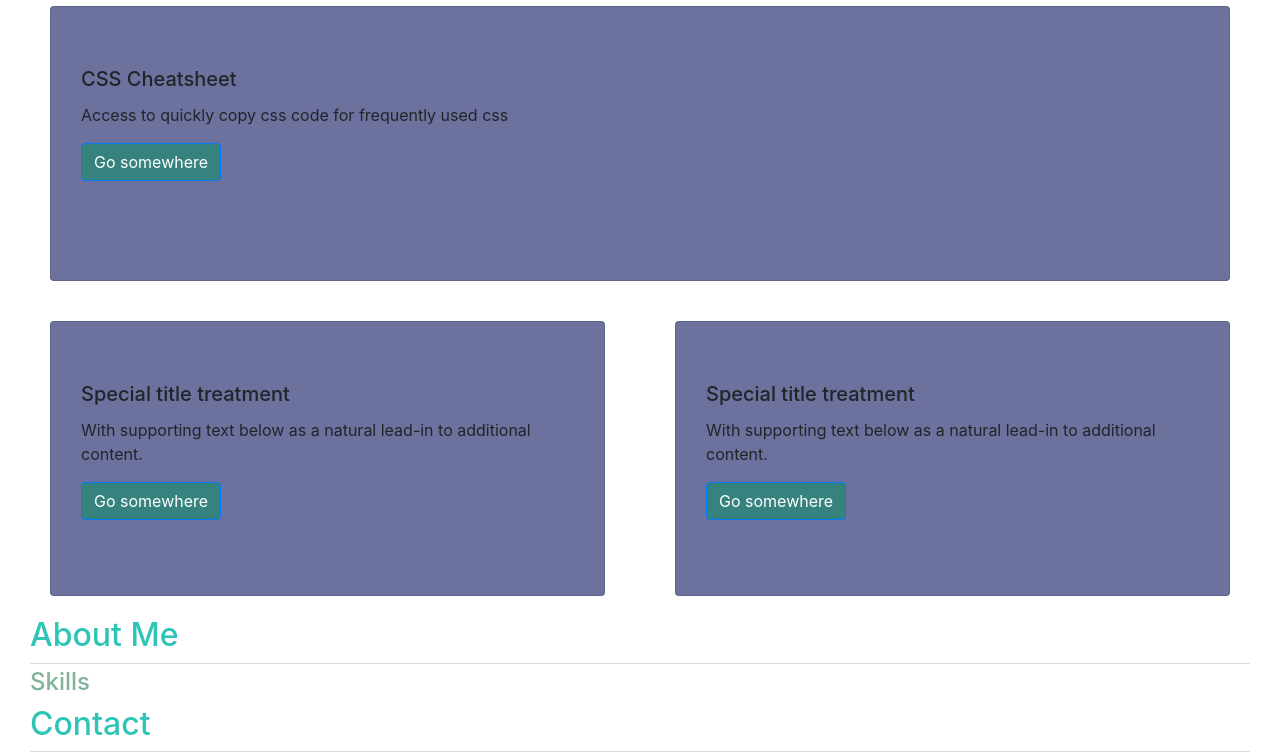
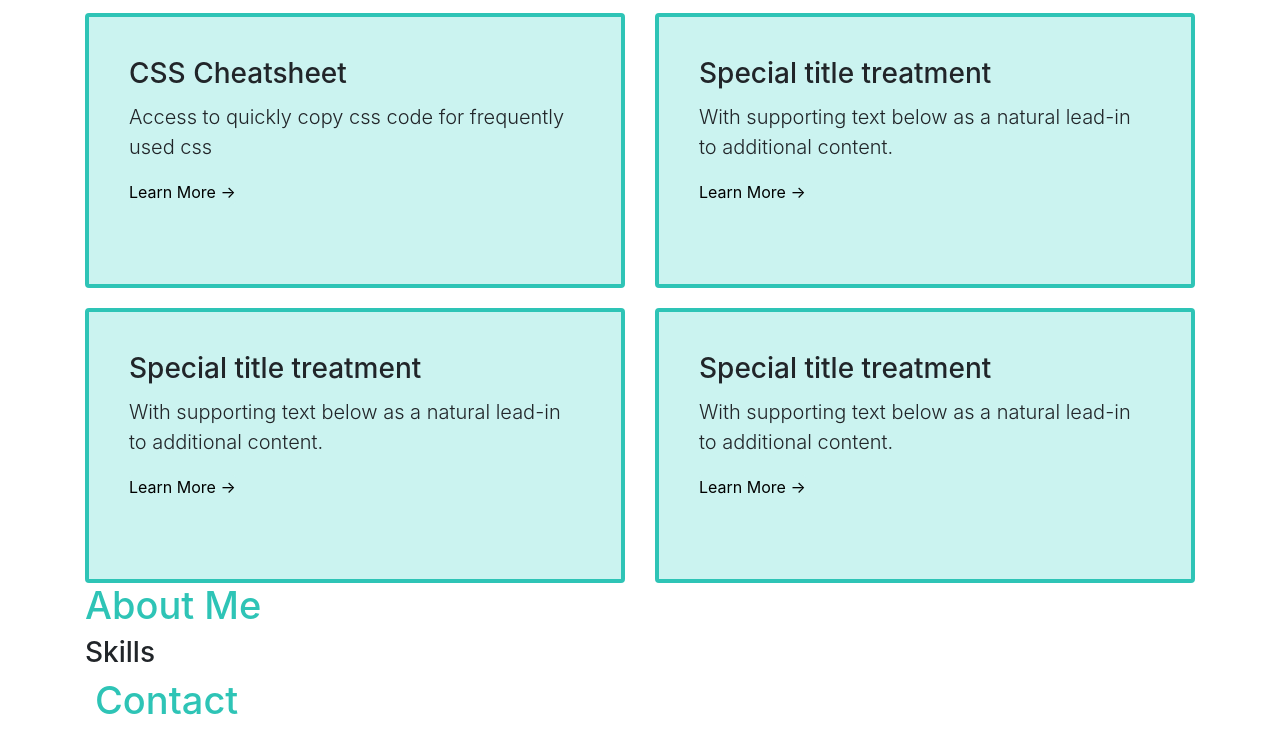
Before and after one commit to nailahmukhtar/Bootstrap-Portfolio, a plain HTML site: page index.html in a window 1280 px wide. Shown: the part 617-1373 px from the top of the page. After the commit the page ends 1348 px from the top, so only its background shows below. Drawn offline with nearby package versions, Linux system fonts and the light colour scheme.

Commit message:
made project cards smaller, centered project cards and heading

```diff
--- a/css/style.css
+++ b/css/style.css
@@ -1,11 +1,19 @@
 /* Container Border - Helper CSS */
 /* .container {
-    border: red solid 3px !important;
+    border: green solid 3px !important;
+} */
+/*
+.container-fluid {
+    border: red solid 2px;
+} */
+
+/* .row   {
+    border: solid red 2px;
 } */
 
 .navbar {
     background-color: #FFFFFF;
-    /* margin: 50px 50px 0px 50px; */
+    margin: 0px 150px 0px 150px;
 }
 
 .navbar-light,
@@ -41,6 +49,7 @@ h1 {
 
 h2 {
     color: #2EC4B6;
+    font-size: 38px;
 }
 
 h4 {
@@ -52,47 +61,48 @@ h4 {
 }
 
 .my-1 {
-    background-color: #f2f7f2 !important;
+    background-color: #FFBF69 !important;
 }
 
-#work > .container {
-    display: flex;
-    justify-content:center;
-    align-items:center;
-    background-color: #3D405B;
-    flex-direction: column;
-}
 
-#project-small {
-    display: flex;
-    /* flex-direction: column; */
-    justify-content:space-evenly;
-    align-items:center;
-    background-color: #E07A5F;
-
-
-}
-
-/* .container-fluid {
-    margin: 0px 50px 0px 50px;
-} */
 
 footer .container {
     margin: 0px 50px 0px 50px;
 }
 
 .card {
-    margin: 20px;
+    /* margin: 20px; */
+    /* width: 75%; */
+    margin-top: 20px;
     height: 275px;
-    background-color: #6c719d;
+    background-color: #CBF3F0;
+    border: solid #2EC4B6 4px;
+    /* box-shadow: 2px 2px 2px 3px #929295; */
+    /* border-radius: 5px; */
 }
 .card-body {
-    background-color: #6c719d;
-    margin: 40px 0px 40px 10px;
+    background-color: #CBF3F0;
+    /* margin: 40px 0px 40px 10px; */
+    margin: 20px;
+}
+
+.card:hover {
+        box-shadow: 2px 2px 30px #929295;
 }
 
 .btn {
-    background-color: #36827f;
+    /* background-color: #2EC4B6;
+    border: solid 1px #2EC4B6;
+    box-shadow: 3px 3px #81B29A; */
+    background-color: #CBF3F0;
+    border: none;
+    color: #000000;
+    padding: 0px !important;
+}
+
+.btn:hover {
+    background-color: #2EC4B6;
+    padding: 0.375rem 0.75rem !important;
 }
 
 
--- a/index.html
+++ b/index.html
@@ -12,7 +12,7 @@
     <div class="container-fluid">
         <!-- Navigation -->
         <nav class="navbar navbar-expand-lg navbar-light">
-        <a class="navbar-brand" href="#">Nailah Mukhtar // Web Developer</a>
+        <a class="navbar-brand" href="#">Nailah Mukhtar // Web Dev</a>
         <button class="navbar-toggler" type="button" data-toggle="collapse" data-target="#navbarNavAltMarkup" aria-controls="navbarNavAltMarkup" aria-expanded="false" aria-label="Toggle navigation">
             <span class="navbar-toggler-icon"></span>
         </button>
@@ -40,55 +40,65 @@
         </section>
         <!-- Work-->
         <section class="container-fluid xbg-colour" id="work">
+            <div class="container">
             <h2>Work</h2>
-            <hr class="my-1">
-            <div class="card">
-                <div class="card-body">
-                  <h5 class="card-title">CSS Cheatsheet</h5>
-                  <p class="card-text">Access to quickly copy css code for frequently used css</p>
-                  <a href="#" class="btn btn-primary">Go somewhere</a>
-                </div>
-              </div>
-              <div class="row">
+
+            <div class="row" id="work-content">
                 <div class="col-sm-6 col-xs-12">
                 <div class="card">
                     <div class="card-body">
-                      <h5 class="card-title">Special title treatment</h5>
-                      <p class="card-text">With supporting text below as a natural lead-in to additional content.</p>
-                      <a href="#" class="btn btn-primary">Go somewhere</a>
+                    <h3 class="card-title">CSS Cheatsheet</h3>
+                    <p class="card-text lead">Access to quickly copy css code for frequently used css</p>
+                    <a href="#" class="btn btn-primary">Learn More &#x2192;</a>
                     </div>
                 </div>
                 </div>
                     <div class="col-sm-6 col-xs-12">
                     <div class="card">
                         <div class="card-body">
-                      <h5 class="card-title">Special title treatment</h5>
-                      <p class="card-text">With supporting text below as a natural lead-in to additional content.</p>
-                      <a href="#" class="btn btn-primary">Go somewhere</a>
+                        <h3 class="card-title">Special title treatment</h3>
+                        <p class="card-text lead">With supporting text below as a natural lead-in to additional content.</p>
+                        <a href="#" class="btn btn-primary">Learn More &#x2192;</a>
+                        </div>
+                    </div>
+                    </div>
+                    <div class="col-sm-6 col-xs-12">
+                    <div class="card">
+                        <div class="card-body">
+                        <h3 class="card-title">Special title treatment</h3>
+                        <p class="card-text lead">With supporting text below as a natural lead-in to additional content.</p>
+                        <a href="#" class="btn btn-primary">Learn More &#x2192;</a>
+                        </div>
+                    </div>
+                    </div>
+                    <div class="col-sm-6 col-xs-12">
+                        <div class="card">
+                        <div class="card-body">
+                            <h3 class="card-title">Special title treatment</h3>
+                            <p class="card-text lead">With supporting text below as a natural lead-in to additional content.</p>
+                            <a href="#" class="btn btn-primary">Learn More &#x2192;</a>
                         </div>
                         </div>
                     </div>
                 </div>
-
-
+            </div>
         </section>
         <!-- About Me -->
         <section class="container-fluid xbg-colour" id="about">
+            <div class="container">
                 <h2>About Me</h2>
-            <hr class="my-1">
-            <div class="container">
 
             </div>
             <!-- Skills -->
-            <h4>Skills</h4>
             <div class="container" id="skills">
+                <h3>Skills</h3>
+
 
             </div>
         </section>
         <footer class="container-fluid xbg-colour">
+            <div class="container" id="contact">
                 <h2>Contact</h2>
-            <hr class="my-1">
-            <div class="container" id="contact">
 
             </div>
         </footer>
```
Lines whose indentation alone changed are shown as unchanged.
